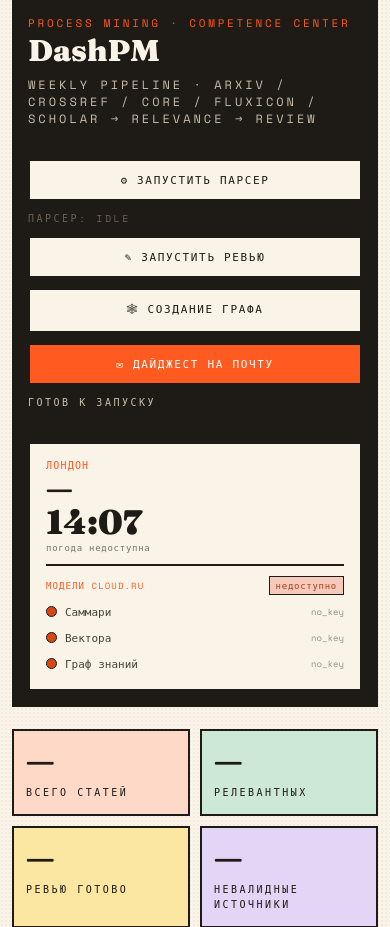
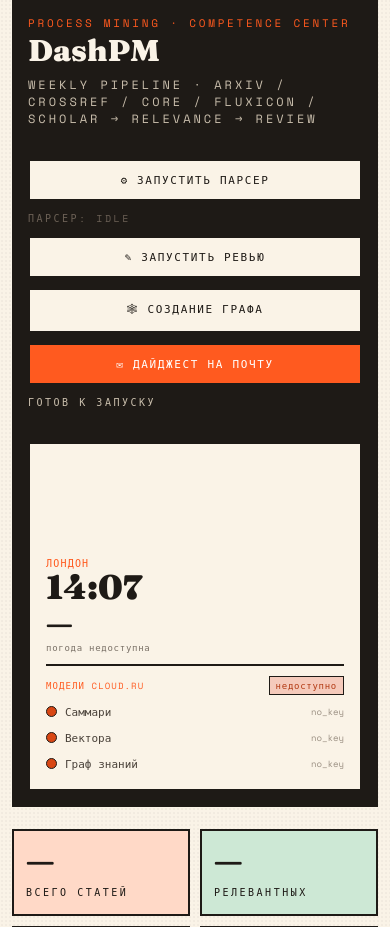
Before and after one commit to paschaGroznyj/PMAnalyze, a FastAPI app: page / in a window 390 px wide. Shown: the part 13-940 px from the top of the page. Run offline with FastAPI, Linux system fonts and the light colour scheme; data that the repository does not hold is empty; parts of the project's set-up code (start-up, migrations or seed data) failed here and were passed over; some libraries are stand-ins or nearby versions.

Commit message:
fix(weather-mobile): mirror desktop layout (flex column + absolute right icon)

```diff
--- a/templates/dashboard.html
+++ b/templates/dashboard.html
@@ -318,31 +318,18 @@
   }
   @media(max-width:500px){
     .wx-widget{width:100%; margin-top:12px}
-    /* мобилка: температура над временем, иконка справа */
+    /* мобилка: та же схема, что на ПК — флекс-колонка + иконка абсолютом справа */
     .wx-main{
       min-width:0; min-height:96px; overflow:hidden; padding-right:0;
-      display:grid; grid-template-columns:1fr 78px;
-      grid-template-rows:auto auto auto auto;
-      grid-template-areas:
-        "city sky"
-        "temp sky"
-        "time sky"
-        "sub  sky";
-      column-gap:8px; row-gap:1px; align-items:center;
+      display:flex; flex-direction:column; justify-content:center; gap:2px;
     }
-    .wx-main > div{display:contents}
-    #wx-city{grid-area:city}
-    #wx-temp{grid-area:temp}
-    #wx-time{grid-area:time}
-    #wx-sub{grid-area:sub}
+    .wx-main > div{position:relative; z-index:2}
     .wx-time{font-size:34px}
-    .wx-temp{font-size:30px; margin-top:0; margin-bottom:1px}
-    /* иконка строго в правой колонке */
+    .wx-temp{font-size:30px}
+    /* иконка как на ПК — абсолютом справа, чуть меньше */
     .wx-sky{
-      position:static; right:auto; top:auto; transform:none;
-      grid-area:sky;
-      justify-self:end; align-self:center;
-      width:78px; height:78px; opacity:.18;
+      position:absolute; right:-10px; top:44%; transform:translateY(-50%);
+      width:96px; height:96px; opacity:.16; z-index:1;
     }
   }
 
```
